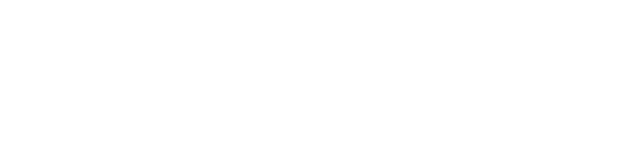
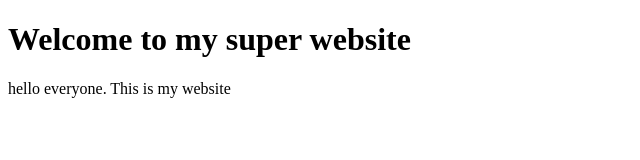
Before and after one commit to Hacene010/my-super-website, a plain HTML site: page index.html in a window 1280 px wide. Shown: the whole page, without its empty margins (0-640 px from the left). Drawn offline with Linux system fonts and the light colour scheme.

Commit message:
Add a title and header into index.html and some text

```diff
--- a/index.html
+++ b/index.html
@@ -2,9 +2,10 @@
 <html>
   <head>
     <meta charset="UTF-8">
-    <title>title</title>
+    <title>my-super-website</title>
   </head>
   <body>
-
+  <h1>Welcome to my super website</h1>
+  <p>hello everyone. This is my website</p>
   </body>
 </html>
```
